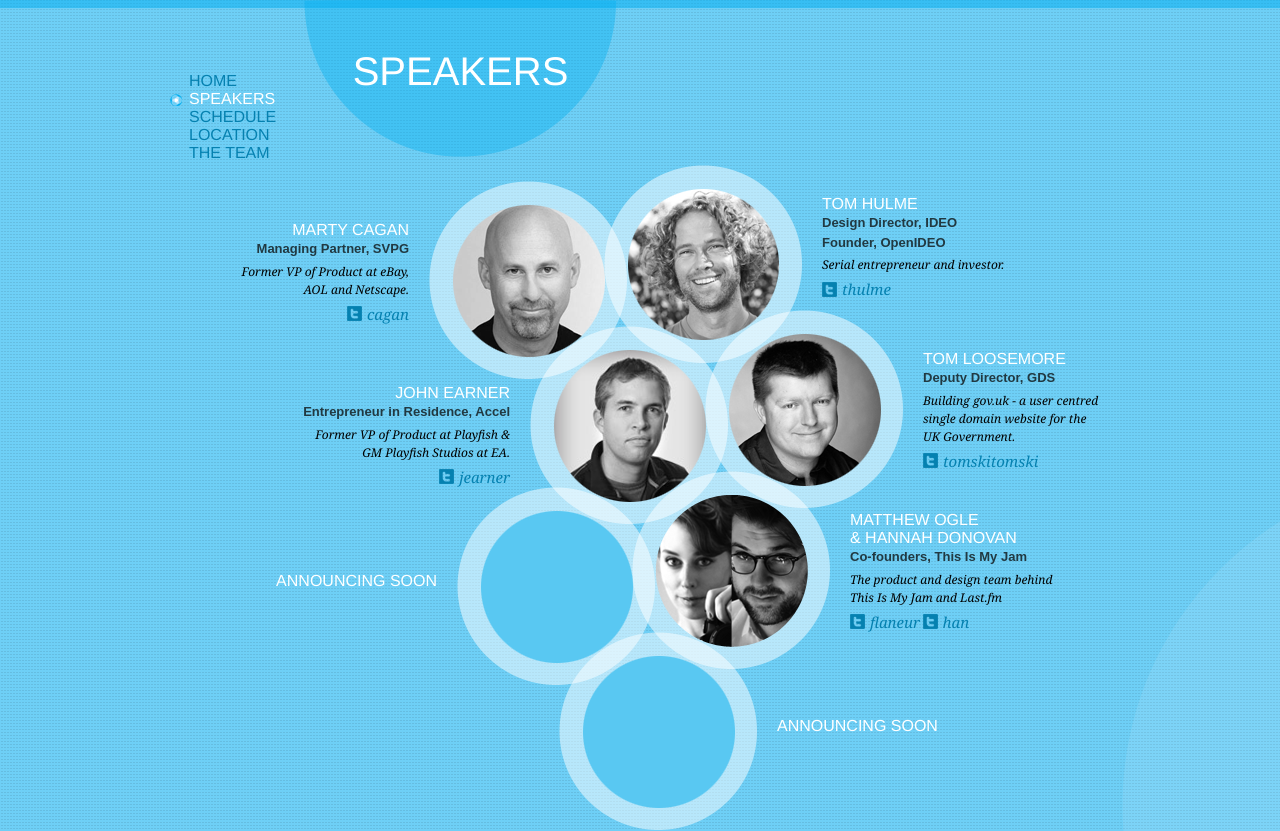
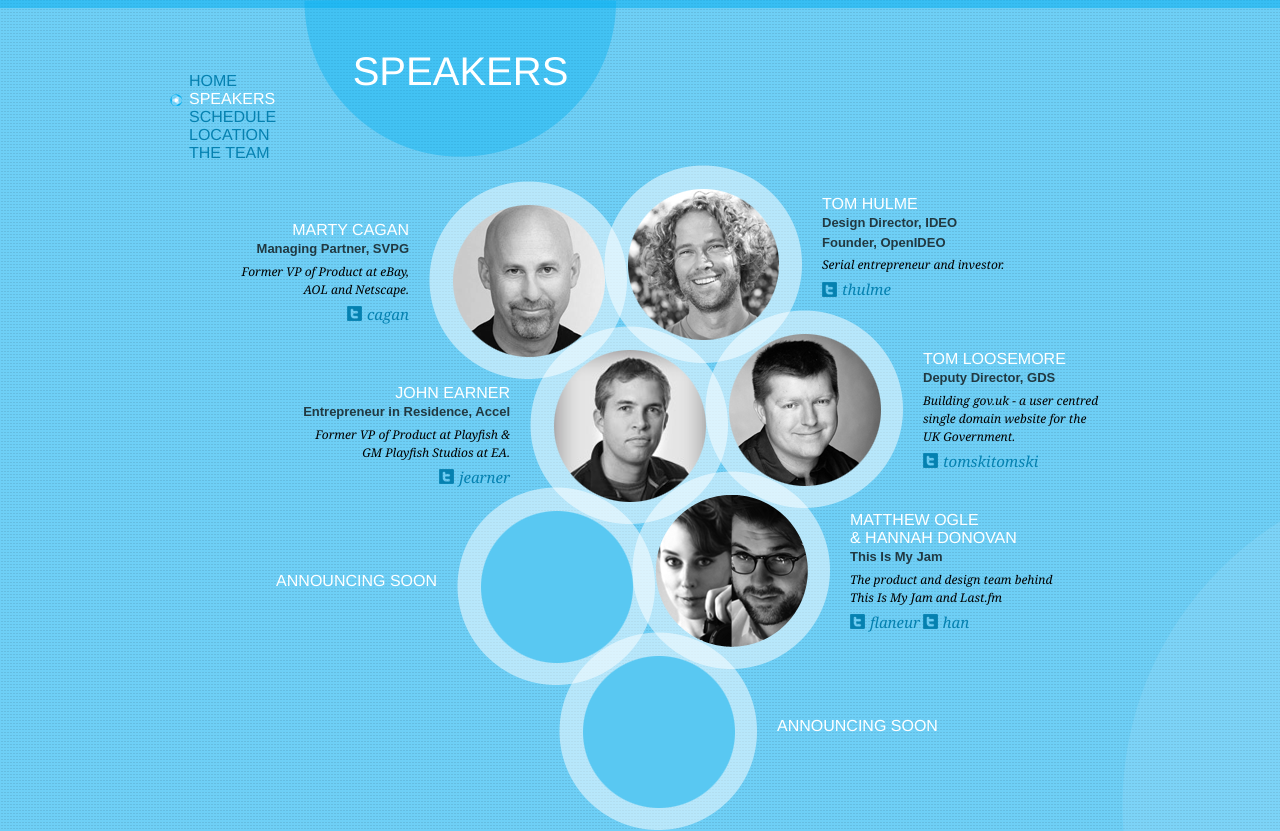
Before and after one commit to mindtheproduct/2012, a PHP site: page / in a window 1280 px wide. Shown: the part 1141-1972 px from the top of the page. Run offline with PHP 8.4, Linux system fonts and the light colour scheme; some libraries are stand-ins or nearby versions.

Commit message:
updated matt and hanna image and bio

```diff
--- a/index.php
+++ b/index.php
@@ -178,7 +178,7 @@
 							<img src="images/matt_and_han.png" width="152" height="152" alt="TBA" />
 						</div>
 						<h4>Matthew Ogle<br>& Hannah Donovan</h4>
-						<p class="speciality">Co-founders, This Is My Jam</p>
+						<p class="speciality">This Is My Jam</p>
 						<p class="info">The product and design team behind This Is My Jam and Last.fm</p>
 						<a class="twitter" href="http://twitter.com/flaneur">flaneur</a> <a class="twitter" href="http://twitter.com/han">han</a>
 					</div><!-- end third speaker-right -->
```
